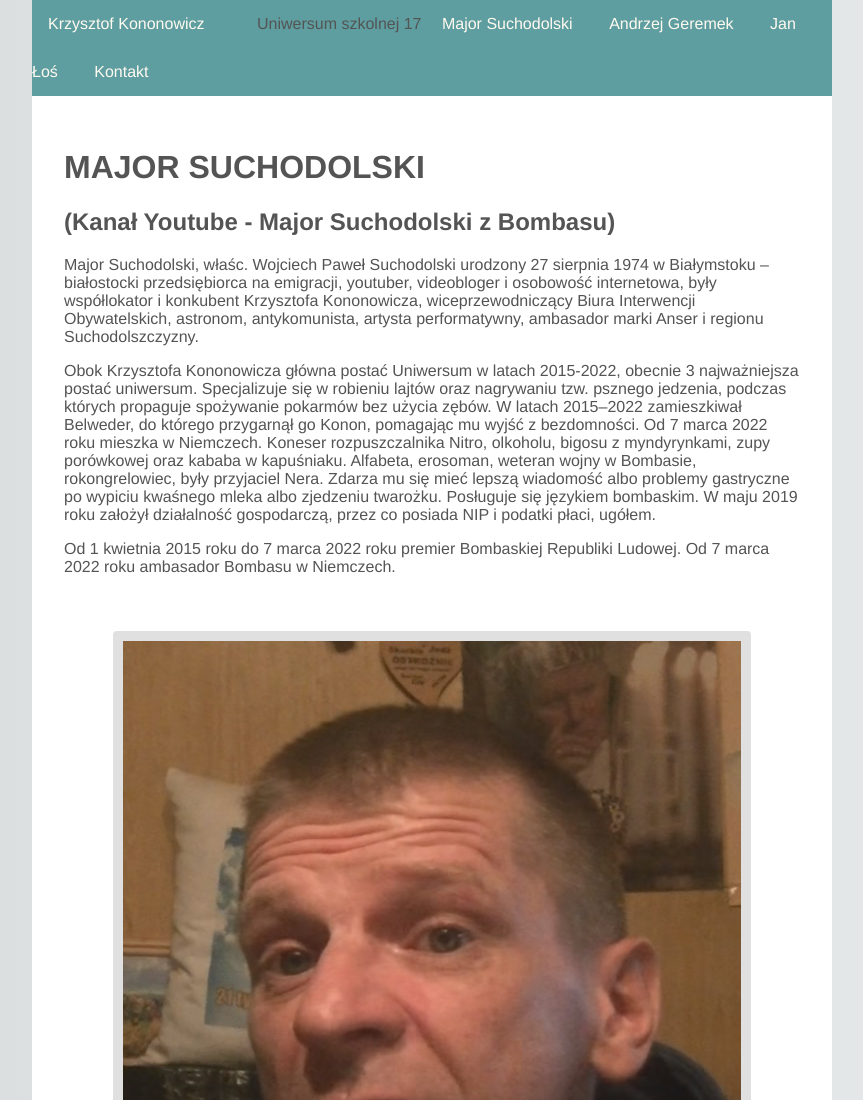
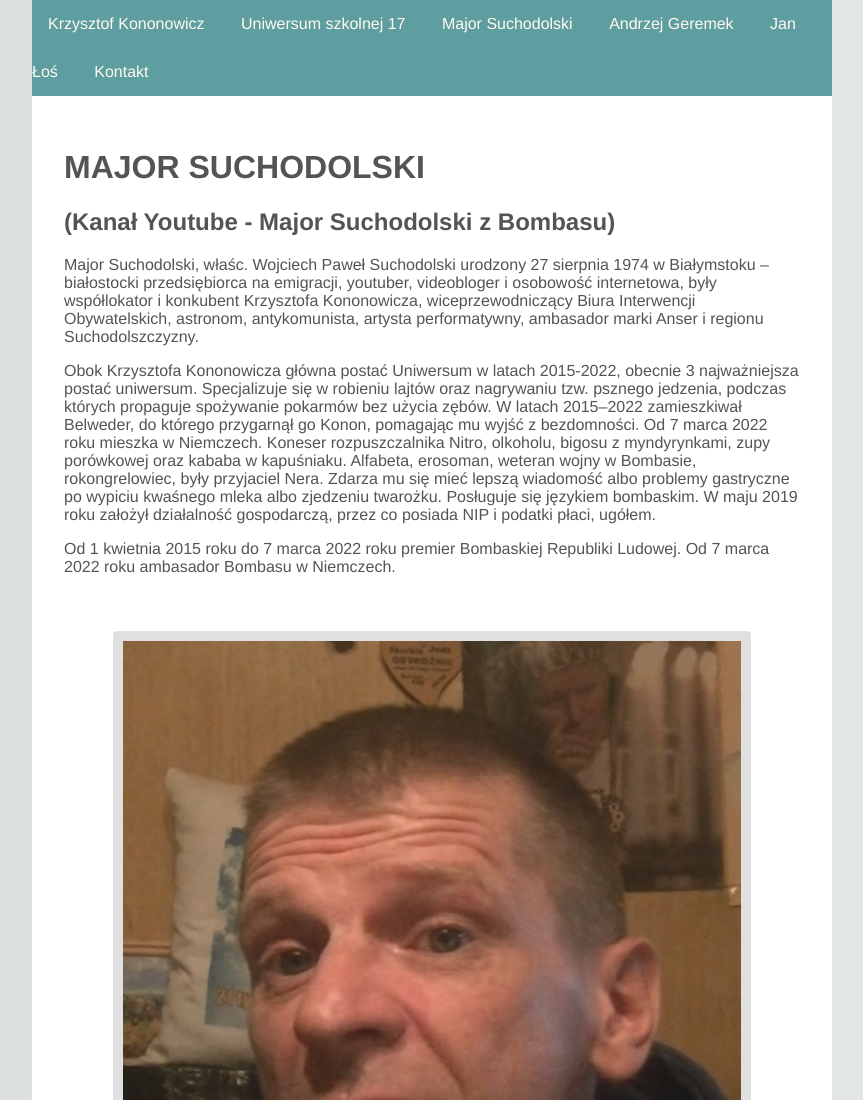
Before and after one commit to Omandionx/Omandionx.github.io, a plain HTML site: page UniwersumSzkolnej-master/MAJOR.html in a window 1280 px wide. Shown: the top 1100 px of the page, without its empty margins (208-1071 px from the left). Drawn offline with Linux system fonts and the light colour scheme.

Commit message:
Update MAJOR.html

```diff
--- a/UniwersumSzkolnej-master/MAJOR.html
+++ b/UniwersumSzkolnej-master/MAJOR.html
@@ -9,7 +9,7 @@
 
     <ul>
         <li><a href="KONON.html">Krzysztof Kononowicz</a></li>
-        <li><a href="UNIWERSUM.html"></a>Uniwersum szkolnej 17</li>
+        <li><a href="index.html">Uniwersum szkolnej 17</a></li>
         <li><a href="MAJOR.html">Major Suchodolski</a></li>
         <li><a href="GEREMEK.html">Andrzej Geremek</a></li>
         <li><a href="JAN_RODO.html">Jan Łoś</a></li>
```
